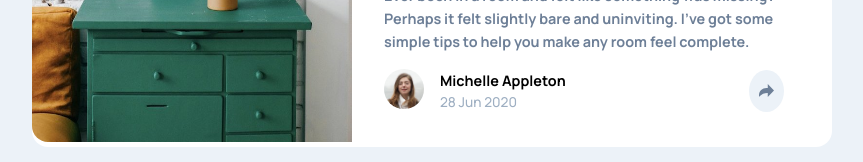
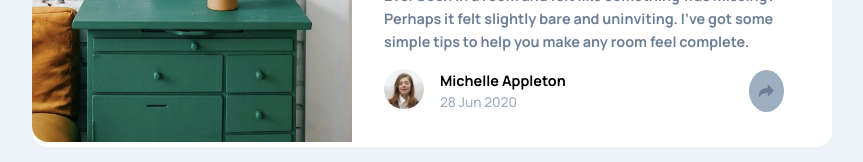
Before and after one commit to MKDEVELOPER14/Article-preview-component-Frontend-Mentor-, a plain HTML site: page index.html in a window 1280 px wide. In both pictures the pointer is over the element 974 px from the left and 497 px from the top of the page. Shown: the part 406-568 px from the top of the page, without its empty margins (208-1071 px from the left). Drawn offline with Linux system fonts and the light colour scheme.

Commit message:
first commit

```diff
--- a/style.css
+++ b/style.css
@@ -110,6 +110,9 @@ body{
     padding: 10px;
     position: relative;
     cursor: pointer;
+}
+.shareDiv:hover{
+    background-color:var(--GrayishBlue) ;
 }
 .sharePopUp{
     padding: 1rem 2rem;
```
Also changed, not shown: 1 other file.
